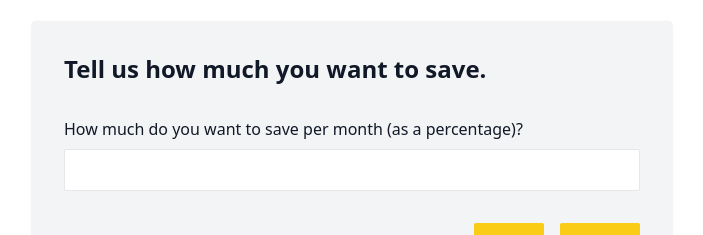
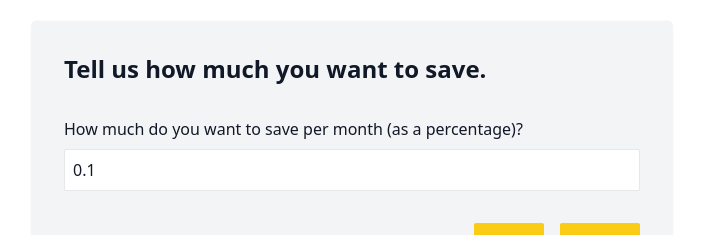
Before and after one commit to malekoa/conuhacks_sunlife, a React (Vite) app: page /forecast in a window 1280 px wide. Shown: the part 222-457 px from the top of the page, without its empty margins (288-991 px from the left). Built offline with nearby package versions, Linux system fonts and the light colour scheme.

Commit message:
changed savings rate variable names

```diff
--- a/src/Routes/Forecast.jsx
+++ b/src/Routes/Forecast.jsx
@@ -8,7 +8,7 @@ function Forecast(props) {
             <div className="flex flex-col w-full space-y-4">
                 <div className="flex flex-col w-full space-y-2">
                     <span>How much do you want to save per month (as a percentage)?</span>
-                    <input type="text" className="flex w-full border rounded-sm p-2" value={props.data.monthlySavings} onChange={(e) => props.setData.setMonthlySavings(e.target.value)} />
+                    <input type="text" className="flex w-full border rounded-sm p-2" value={props.data.savingsRate} onChange={(e) => props.setData.setSavingsRate(e.target.value)} />
                 </div>
             </div>
 
```
